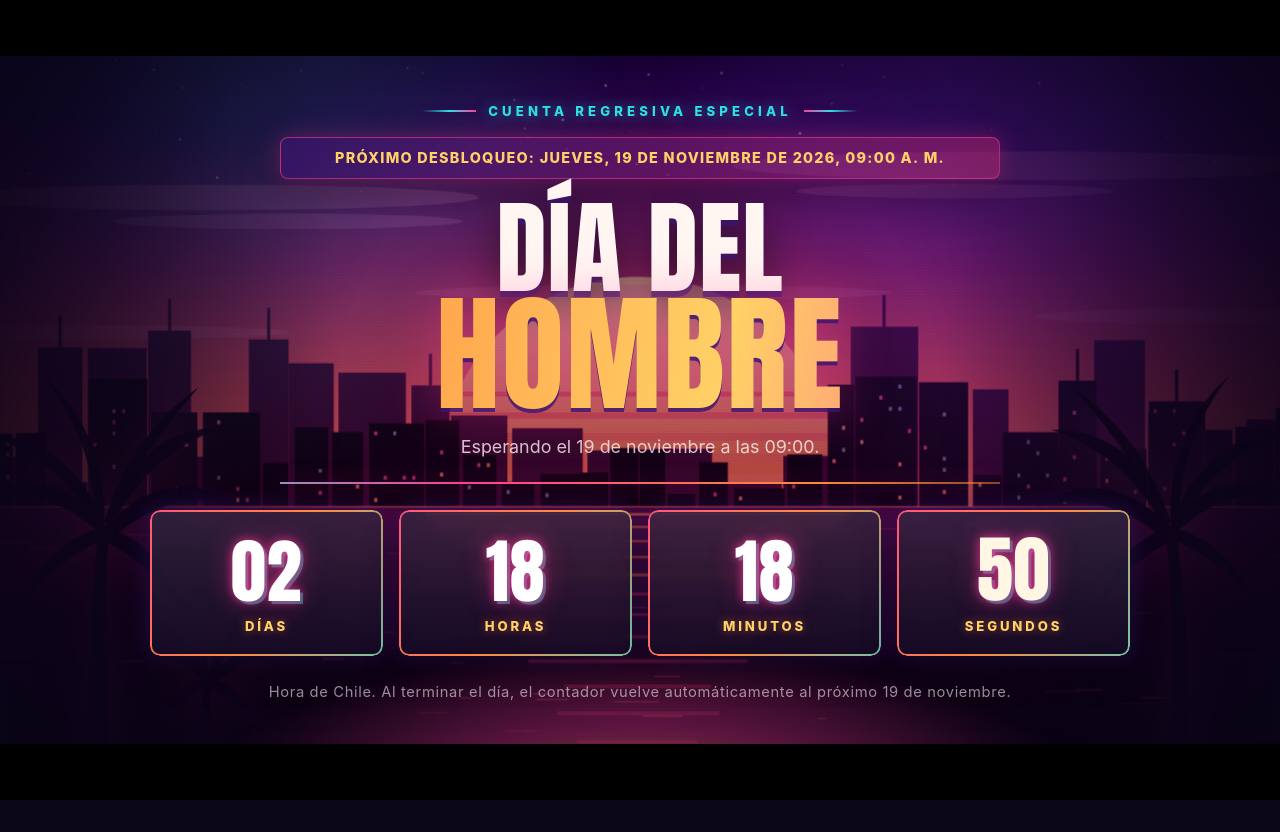
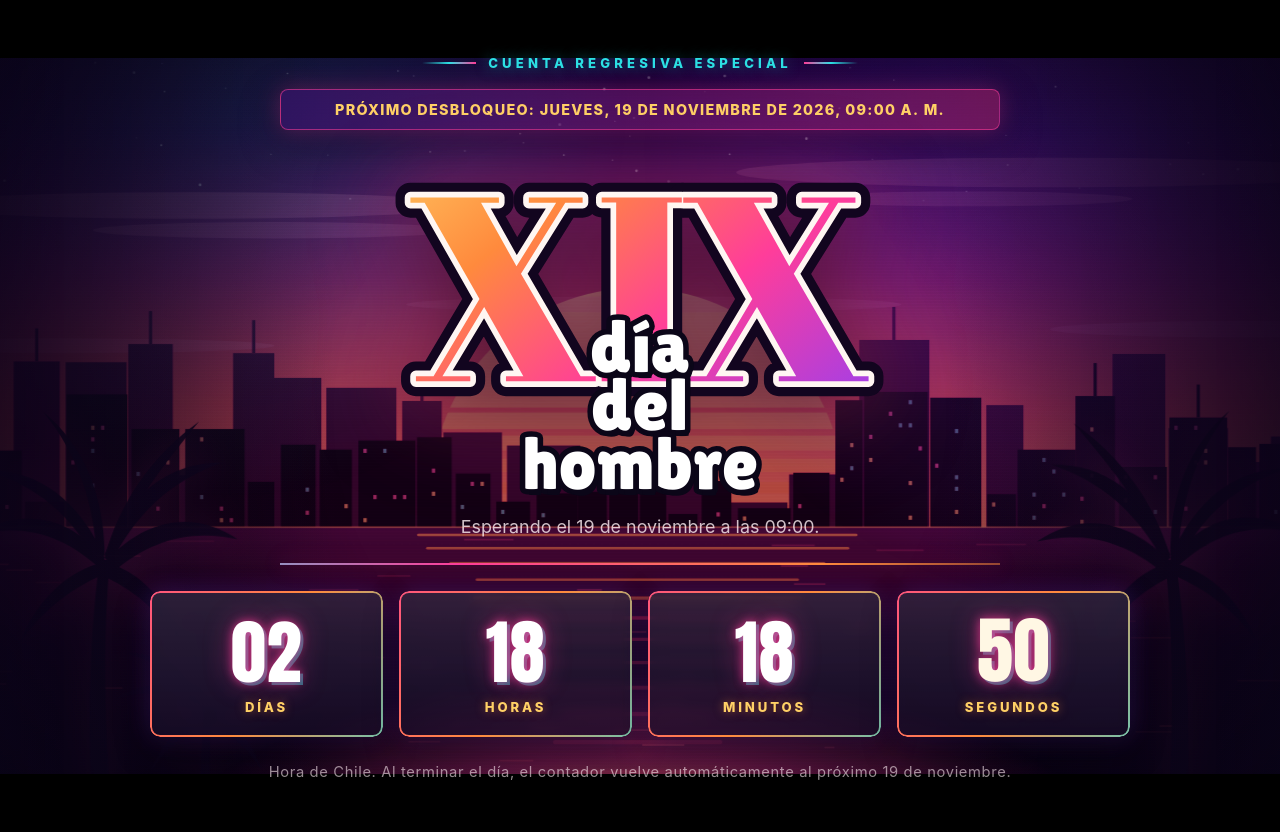
Before and after one commit to Desoxi1/contadordiadelhombre, a plain HTML site: page index.html in a window 1280 px wide. Before the commit the page ends 800 px from the top, so only its background shows below. Drawn offline with Linux system fonts and the light colour scheme.

Commit message:
feat: título estilo logo con XIX romano en degradado neón
"día del hombre" en letras blancas gruesas con borde oscuro, apiladas
sobre un XIX gigante en degradado naranjo-rosado-morado con contorno
blanco. Animación de entrada: el número cae y las palabras rebotan.

Co-Authored-By: Claude Opus 5.5 <noreply@anthropic.com>

```diff
--- a/index.html
+++ b/index.html
@@ -6,7 +6,7 @@
   <title>Cuenta regresiva Día del Hombre</title>
   <link rel="preconnect" href="https://fonts.googleapis.com">
   <link rel="preconnect" href="https://fonts.gstatic.com" crossorigin>
-  <link href="https://fonts.googleapis.com/css2?family=Anton&display=swap" rel="stylesheet">
+  <link href="https://fonts.googleapis.com/css2?family=Abril+Fatface&family=Anton&family=Lilita+One&display=swap" rel="stylesheet">
   <style>
     /* =====================================================
        PALETA ESTILO "VICE SUNSET" (inspirada en GTA VI)
@@ -260,6 +260,93 @@
       animation: gradientFlow 6s ease-in-out infinite alternate;
       font-size: 1.25em;
       letter-spacing: 0.12rem;
+    }
+
+    /* =====================================================
+       TÍTULO TIPO LOGO: palabras apiladas sobre el XIX romano
+       ===================================================== */
+    h1.logo {
+      --num-w: min(560px, 88vw);
+      display: flex;
+      flex-direction: column;
+      align-items: center;
+      max-width: none;
+      margin: 6px auto 0;
+      font-size: 1rem;
+      line-height: 1;
+      letter-spacing: 0;
+      text-transform: none;
+      text-shadow: none;
+      animation: none;
+    }
+
+    .logo-num {
+      width: var(--num-w);
+      height: auto;
+      overflow: visible;
+      filter: drop-shadow(0 18px 40px rgba(0,0,0,0.55)) drop-shadow(0 0 34px rgba(255,61,154,0.4));
+      animation: numIn 1.2s cubic-bezier(.16,.9,.24,1) 0.3s both;
+    }
+
+    .logo-num text {
+      font-family: 'Abril Fatface', 'Bodoni MT Black', Georgia, serif;
+      font-size: 300px;
+      letter-spacing: -4px;
+    }
+
+    .num-back {
+      fill: #12051f;
+      stroke: #12051f;
+      stroke-width: 34;
+      stroke-linejoin: round;
+    }
+
+    .num-mid {
+      fill: none;
+      stroke: #fff6f2;
+      stroke-width: 13;
+      stroke-linejoin: round;
+    }
+
+    .num-front {
+      fill: url(#numGrad);
+    }
+
+    .logo-words {
+      position: relative;
+      display: flex;
+      flex-direction: column;
+      align-items: center;
+      font-family: 'Lilita One', 'Arial Black', sans-serif;
+      margin-top: calc(var(--num-w) * -0.16);
+      font-size: clamp(2.4rem, 7.2vw, 4.6rem);
+      font-weight: 400;
+      line-height: 0.8;
+      color: #ffffff;
+      text-transform: lowercase;
+      -webkit-text-stroke: 0.15em #0b0618;
+      paint-order: stroke fill;
+      text-shadow: 0.05em 0.08em 0 #0b0618;
+    }
+
+    .logo-words span {
+      display: block;
+      animation: wordIn 0.7s cubic-bezier(.2,.9,.3,1.35) both;
+    }
+
+    .logo-words span:nth-child(1) { animation-delay: 0.95s; }
+    .logo-words span:nth-child(2) { animation-delay: 1.1s; }
+    .logo-words span:nth-child(3) { animation-delay: 1.25s; }
+
+    @keyframes numIn {
+      0% { opacity: 0; transform: scale(1.6) rotate(-6deg); filter: blur(16px); }
+      60% { opacity: 1; filter: blur(0); }
+      100% { opacity: 1; transform: none; }
+    }
+
+    @keyframes wordIn {
+      from { opacity: 0; transform: translateY(-40px) scale(1.4); }
+      to { opacity: 1; transform: none; }
     }
 
     .subtitle {
@@ -721,7 +808,23 @@
     <div class="container">
       <div class="eyebrow reveal" style="--d:.15s" id="eyebrowText">Cuenta regresiva especial</div>
       <div class="event-chip reveal" style="--d:.25s" id="eventDateText">19 de noviembre, 09:00</div>
-      <h1 id="mainTitle">Día del <span class="accent">Hombre</span></h1>
+      <h1 id="mainTitle" class="logo" aria-label="Día del Hombre">
+        <svg class="logo-num" viewBox="0 0 640 290" aria-hidden="true">
+          <defs>
+            <linearGradient id="numGrad" x1="0" y1="0" x2="1" y2="1">
+              <stop offset="0" stop-color="#ffd166"/>
+              <stop offset="0.3" stop-color="#ff8a3d"/>
+              <stop offset="0.6" stop-color="#ff3d9a"/>
+              <stop offset="1" stop-color="#8a3ffc"/>
+              <animateTransform attributeName="gradientTransform" type="rotate" values="0 .5 .5;25 .5 .5;0 .5 .5" dur="7s" repeatCount="indefinite"/>
+            </linearGradient>
+          </defs>
+          <text class="num-back" x="320" y="262" text-anchor="middle">XIX</text>
+          <text class="num-mid" x="320" y="262" text-anchor="middle">XIX</text>
+          <text class="num-front" x="320" y="262" text-anchor="middle">XIX</text>
+        </svg>
+        <span class="logo-words" id="logoWords" aria-hidden="true"><span>día</span><span>del</span><span>hombre</span></span>
+      </h1>
       <p class="subtitle reveal" style="--d:.9s" id="subtitleText">El contador se desbloquea el 19 de noviembre a las 09:00 y vuelve solo cuando termina el día.</p>
       <div class="divider" style="--d:1s"></div>
 
@@ -782,7 +885,7 @@
       minute: 0,
       timeZone: 'America/Santiago',
       eyebrowText: 'Cuenta regresiva especial',
-      titleHTML: 'Día del <span class="accent">Hombre</span>',
+      titleHTML: '<span>día</span><span>del</span><span>hombre</span>', // palabras del logo (una por línea)
       subtitleText: 'Esperando el 19 de noviembre a las 09:00.',
       footerText: 'Hora de Chile. Al terminar el día, el contador vuelve automáticamente al próximo 19 de noviembre.',
       endMessage: 'Por si no te saludaron: feliz Día del Hombre',
@@ -807,7 +910,7 @@
     const soundButtonText = soundButton.querySelector('.button-text');
 
     document.getElementById('eyebrowText').textContent = EVENT_CONFIG.eyebrowText;
-    document.getElementById('mainTitle').innerHTML = EVENT_CONFIG.titleHTML;
+    document.getElementById('logoWords').innerHTML = EVENT_CONFIG.titleHTML;
     document.getElementById('subtitleText').textContent = EVENT_CONFIG.subtitleText;
     document.getElementById('footerNote').textContent = EVENT_CONFIG.footerText;
     document.getElementById('finalMessage').textContent = EVENT_CONFIG.endMessage;
```
